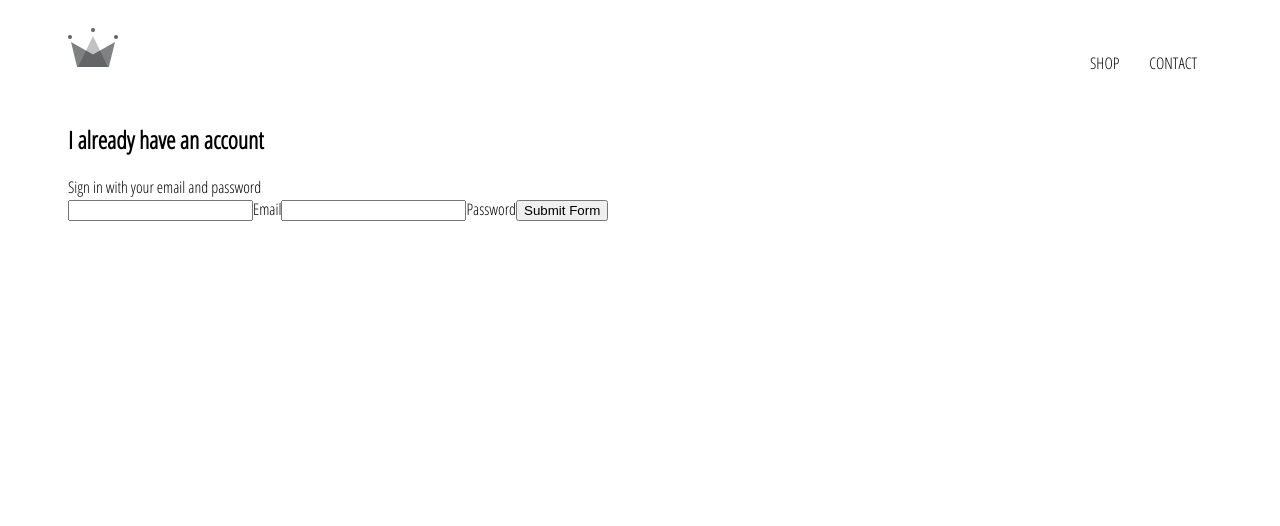
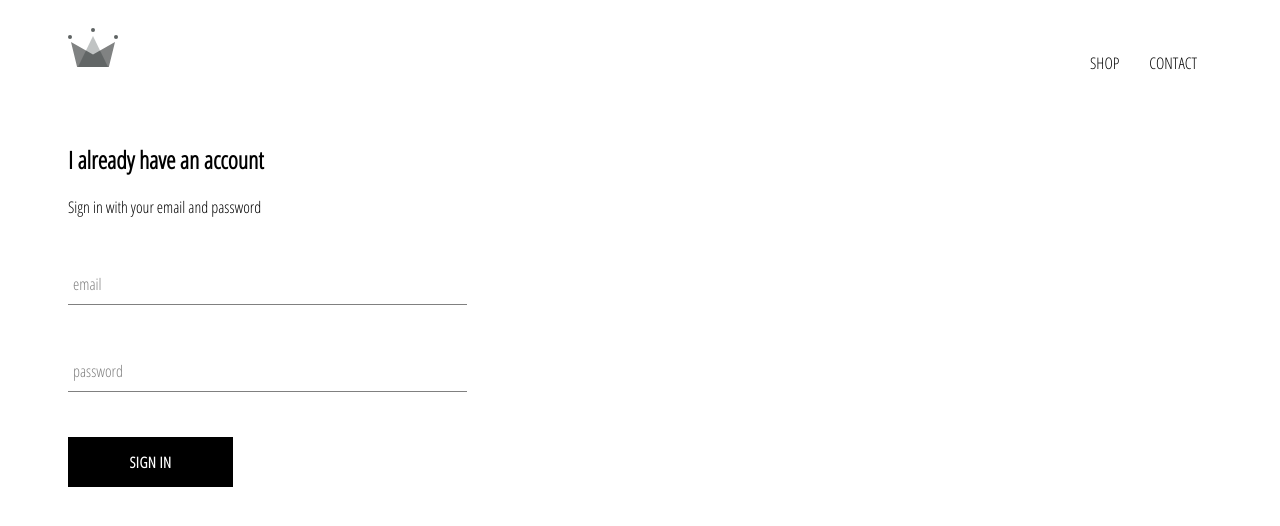
Before and after one commit to donovangriggs/crown-clothing, a React (Create React App) app: page /signin in a window 1280 px wide. Shown: the top 526 px of the page. Built offline with nearby package versions, Linux system fonts and the light colour scheme.

Commit message:
added sign in, forms and buttons

```diff
--- /dev/null
+++ b/src/components/custom-button/custom-button.component.jsx
@@ -0,0 +1,14 @@
+import React from 'react'
+
+import './custom-button.styles.scss'
+
+const CustomButton = ({children, ...otherProps}) => (
+	<button
+		className='custom-button'
+		{...otherProps}
+	>
+		{children}
+	</button>
+)
+
+export default CustomButton
--- /dev/null
+++ b/src/components/custom-button/custom-button.styles.scss
@@ -0,0 +1,22 @@
+.custom-button {
+  min-width: 165px;
+  width: auto;
+  height: 50px;
+  letter-spacing: 0.5px;
+  line-height: 50px;
+  padding: 0 35px 0 35px;
+  font-size: 15px;
+  background-color: black;
+  color: white;
+  text-transform: uppercase;
+  font-family: 'Open Sans Condensed';
+  font-weight: bolder;
+  border: none;
+  cursor: pointer;
+
+  &:hover {
+    background-color: white;
+    color: black;
+    border: 1px solid black;
+  }
+}
--- a/src/components/form-input/form-input.component.jsx
+++ b/src/components/form-input/form-input.component.jsx
@@ -2,8 +2,19 @@ import React from 'react'
 
 import './form-input.styles.scss'
 
-const FormInput = () => (
-
+const FormInput = ({ handleChange, label, ...otherProps}) => (
+	<div className='group'>
+		<input className='form-input' onChange={handleChange} {...otherProps}/>
+		{
+			label ?
+			(
+				<label className={`${otherProps.value.length ? 'shrink' : ''} form-input-label`}>
+					{label}
+				</label>
+			)
+			: null
+		}
+	</div>
 )
 
 export default FormInput
--- a/src/components/sign-in/sign-in.component.jsx
+++ b/src/components/sign-in/sign-in.component.jsx
@@ -1,5 +1,7 @@
 import React from 'react'
 import './sign-in.styles.scss'
+import FormInput from '../form-input/form-input.component'
+import CustomButton from '../../components/custom-button/custom-button.component'
 
 class SignIn extends React.Component {
   constructor(props) {
@@ -28,26 +30,27 @@ class SignIn extends React.Component {
         <span>Sign in with your email and password</span>
 
         <form onSubmit={this.handleSubmit}>
-					<input
+					<FormInput
 						name='email'
 						type='email'
 						value={this.state.email}
-						onChange={this.handleChange}
+            handleChange={this.handleChange}
+            label='email'
 						required
 					/>
-          <label>Email</label>
-					<input
+					<FormInput
 						name='password'
 						type='password'
 						value={this.state.password}
-						onChange={this.handleChange}
+            handleChange={this.handleChange}
+            label='password'
 						required
 					/>
-          <label>Password</label>
-					<input
-						type="submit"
-						value='Submit Form'
-					/>
+					<CustomButton
+            type='submit'
+          >
+            Sign In
+          </CustomButton>
         </form>
 
       </div>
--- a/src/components/sign-in/sign-in.styles.scss
+++ b/src/components/sign-in/sign-in.styles.scss
@@ -0,0 +1,9 @@
+.sign-in {
+	width: 30vw;
+	display: flex;
+	flex-direction: column;
+
+	.title {
+		margin: 10px 0;
+	}
+}
--- a/src/pages/sign-in-and-sign-up/sign-in-and-sign-up.component.jsx
+++ b/src/pages/sign-in-and-sign-up/sign-in-and-sign-up.component.jsx
@@ -1,7 +1,6 @@
 import React from 'react'
 import './sign-in-and-sign-up.styles.scss'
 import SignIn from '../../components/sign-in/sign-in.component'
-
 const SignInAndSignUp = () => (
 	<div className='sign-in-and-sign-up'>
 		<SignIn />
```
